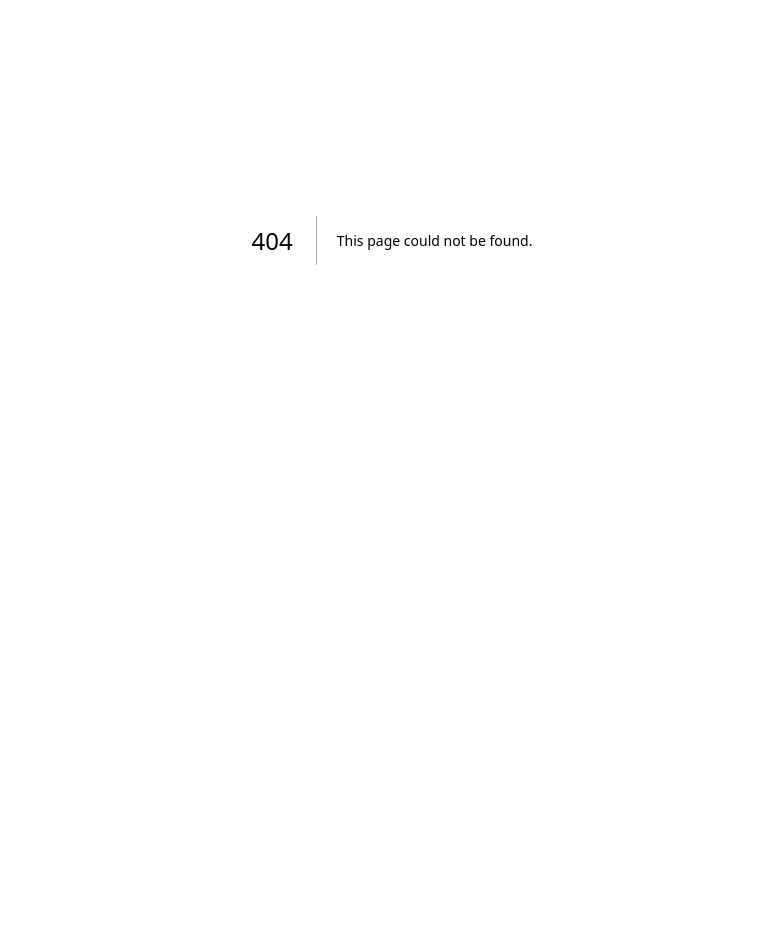
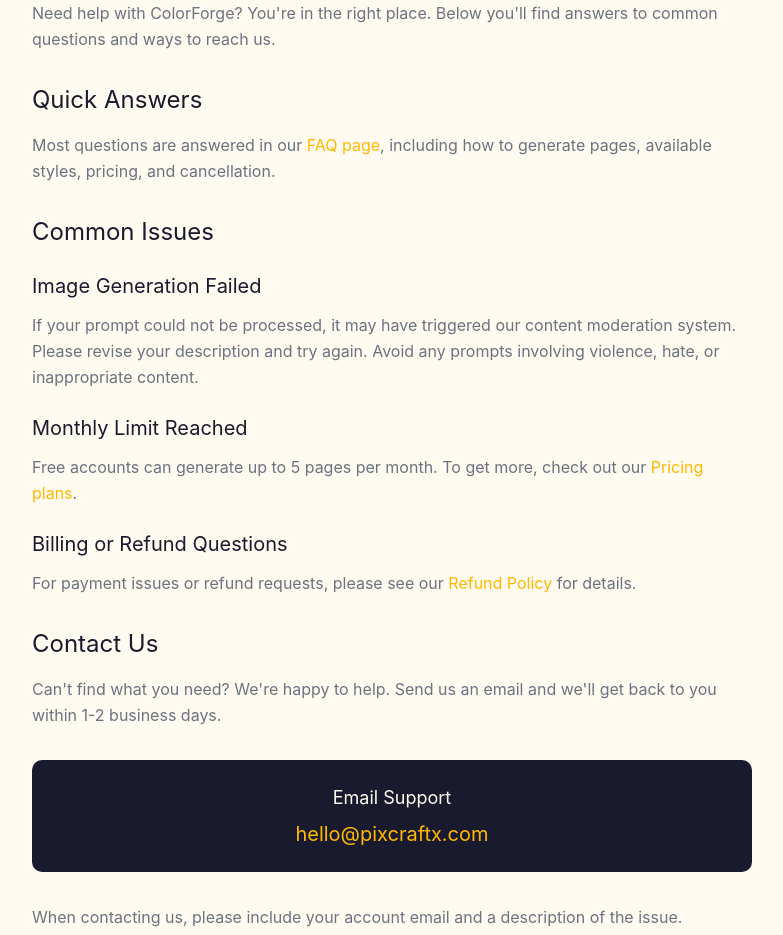
Before and after one commit to rinbs1120/pixcraftx, a Next.js app: page /help in a window 1280 px wide. Before the commit this address had no page. Shown: the part 160-1095 px from the top of the page, without its empty margins (248-1031 px from the left). Before the commit the page ends 800 px from the top, so only its background shows below. Built offline with nearby package versions, Linux system fonts and the light colour scheme; no server answers; a web font is replaced by a local one.

Commit message:
Add help center page with contact info and common issues

```diff
--- /dev/null
+++ b/src/app/help/page.tsx
@@ -0,0 +1,85 @@
+import { Navbar } from '@/components/navbar';
+import { Footer } from '@/components/footer';
+
+export const metadata = {
+  title: 'Help Center',
+  description: 'ColorForge help center and contact information.',
+};
+
+export default function HelpPage() {
+  return (
+    <>
+      <Navbar />
+      <main className="min-h-screen pt-20 pb-16 bg-background">
+        <div className="container mx-auto px-4 md:px-6 max-w-3xl">
+          <h1 className="font-display text-4xl md:text-5xl mb-8 text-center">
+            Help Center
+          </h1>
+
+          <div className="prose prose-lg max-w-none text-muted-foreground">
+            <p className="leading-relaxed mb-6">
+              Need help with ColorForge? You&apos;re in the right place. Below you&apos;ll find answers to common questions and ways to reach us.
+            </p>
+
+            <h2 className="font-display text-2xl mt-8 mb-4 text-foreground">
+              Quick Answers
+            </h2>
+
+            <p className="leading-relaxed mb-6">
+              Most questions are answered in our <a href="/faq" className="text-[#FFB800] hover:underline">FAQ page</a>, including how to generate pages, available styles, pricing, and cancellation.
+            </p>
+
+            <h2 className="font-display text-2xl mt-8 mb-4 text-foreground">
+              Common Issues
+            </h2>
+
+            <h3 className="font-display text-xl mt-6 mb-3 text-foreground">
+              Image Generation Failed
+            </h3>
+            <p className="leading-relaxed mb-6">
+              If your prompt could not be processed, it may have triggered our content moderation system. Please revise your description and try again. Avoid any prompts involving violence, hate, or inappropriate content.
+            </p>
+
+            <h3 className="font-display text-xl mt-6 mb-3 text-foreground">
+              Monthly Limit Reached
+            </h3>
+            <p className="leading-relaxed mb-6">
+              Free accounts can generate up to 5 pages per month. To get more, check out our <a href="/pricing" className="text-[#FFB800] hover:underline">Pricing plans</a>.
+            </p>
+
+            <h3 className="font-display text-xl mt-6 mb-3 text-foreground">
+              Billing or Refund Questions
+            </h3>
+            <p className="leading-relaxed mb-6">
+              For payment issues or refund requests, please see our <a href="/refund" className="text-[#FFB800] hover:underline">Refund Policy</a> for details.
+            </p>
+
+            <h2 className="font-display text-2xl mt-8 mb-4 text-foreground">
+              Contact Us
+            </h2>
+
+            <p className="leading-relaxed mb-6">
+              Can&apos;t find what you need? We&apos;re happy to help. Send us an email and we&apos;ll get back to you within 1-2 business days.
+            </p>
+
+            <div className="bg-[#1A1A2E] rounded-lg p-6 my-8 text-center">
+              <p className="text-lg text-[#FFFBF0] mb-2">Email Support</p>
+              <a
+                href="mailto:hello@pixcraftx.com"
+                className="text-xl text-[#FFB800] hover:underline font-display"
+              >
+                hello@pixcraftx.com
+              </a>
+            </div>
+
+            <p className="leading-relaxed mb-6">
+              When contacting us, please include your account email and a description of the issue. Screenshots help us resolve problems faster.
+            </p>
+
+          </div>
+        </div>
+      </main>
+      <Footer />
+    </>
+  );
+}
```
